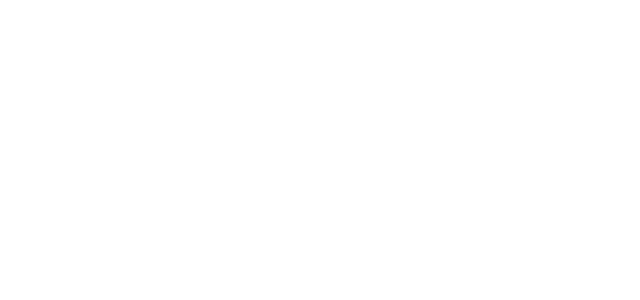
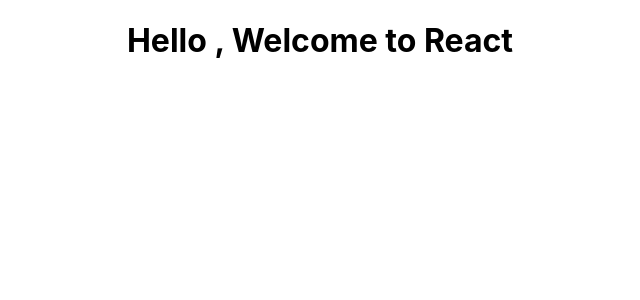
Before and after one commit to Elbie-em/React-Recap, a React (Create React App) app: page / in a window 1280 px wide. Shown: the top 300 px of the page, without its empty margins (320-960 px from the left). Built offline with nearby package versions, Linux system fonts and the light colour scheme.

Commit message:
Render Greet component

```diff
--- a/src/App.js
+++ b/src/App.js
@@ -5,7 +5,7 @@
 const App = () => {
   return (
     <div className="App">
-
+      <Greet />
     </div>
   );
 }
```
